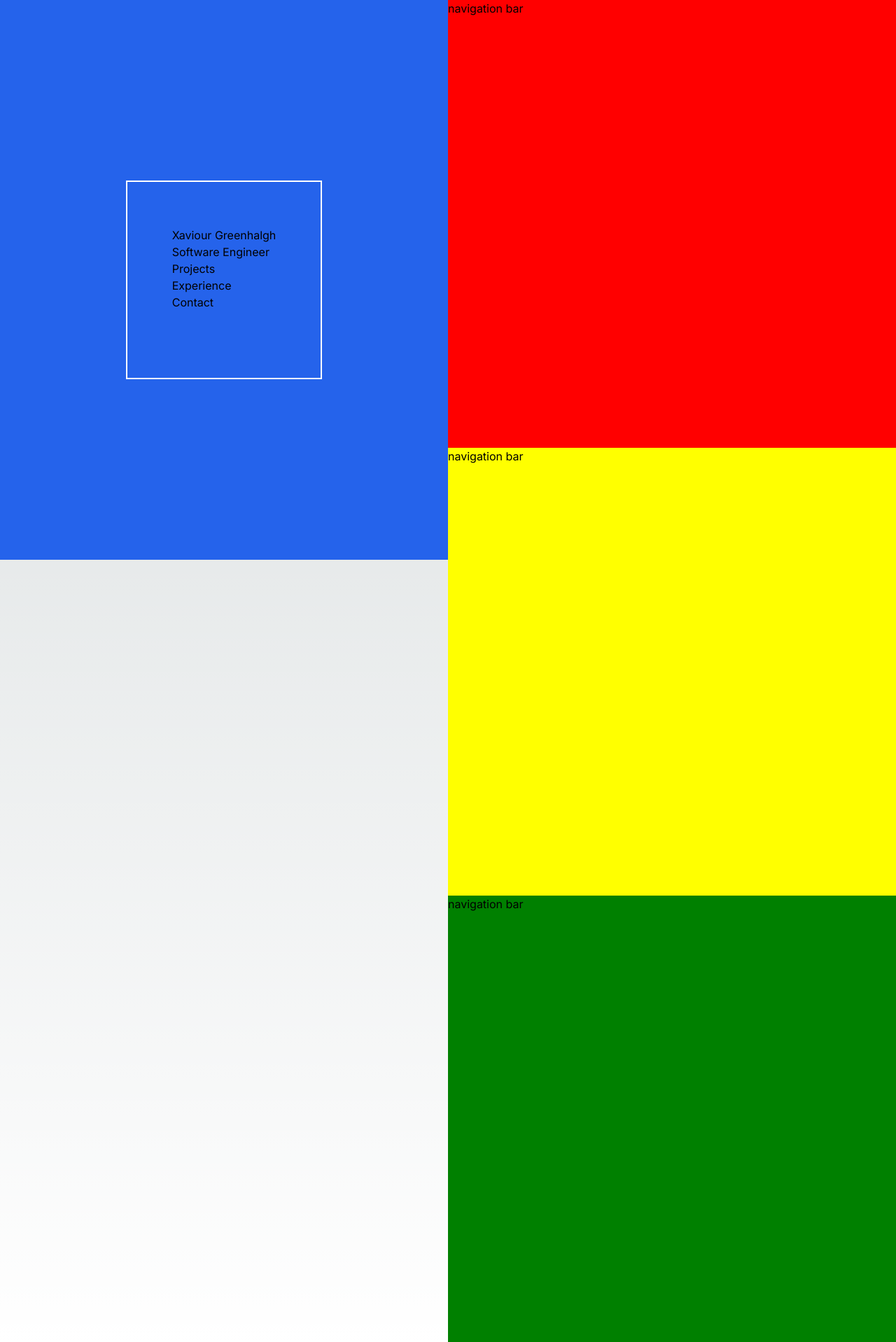
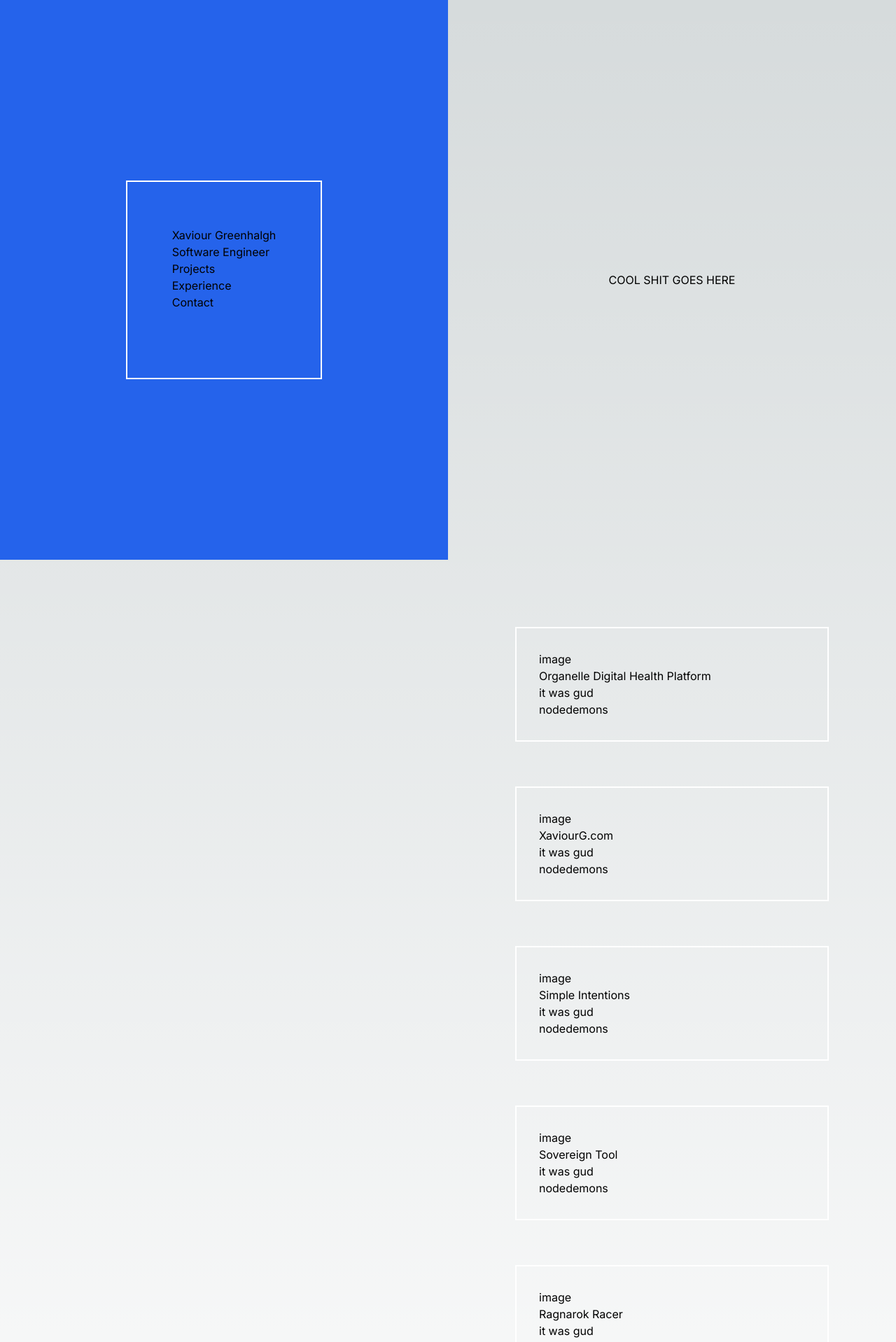
Before and after one commit to XaviourG/portfolio, a Next.js app in the folder portfolio/: page / in a window 1280 px wide. Shown: the top 1918 px of the page at 70% size. Built offline with nearby package versions, Linux system fonts and the light colour scheme.

Commit message:
get in all basic contetn

```diff
--- a/portfolio/src/app/portfolioBody.tsx
+++ b/portfolio/src/app/portfolioBody.tsx
@@ -3,7 +3,7 @@
 import NavigationBar from "@/components/top_bar/NavigationBar";
 import AboutSegment from "@/panels/AboutSegment";
 import ContactSegment from "@/panels/ContactSegment";
-import ExperienceSegment from "@/panels/ExperienceSegment";
+import ShowcaseSegment from "@/panels/ShowcaseSegment";
 import ProjectsSegment from "@/panels/ProjectsSegment";
 import { ReactElement } from "react"
 
@@ -17,7 +17,7 @@ const PortfolioBody = (): ReactElement => {
         <AboutSegment/>
       </div>
       <div className='flex flex-col sm:w-full xl:w-1/2'>
-        <ExperienceSegment/>
+        <ShowcaseSegment/>
         <ProjectsSegment/>
         <ContactSegment/>
       </div>
--- /dev/null
+++ b/portfolio/src/components/project/projectCard.tsx
@@ -0,0 +1,24 @@
+import { ReactElement } from "react";
+
+interface props {
+  title: string,
+  image: string,
+  tech: string[],
+  description: string,
+}
+
+const ProjectCard = ({
+  title,
+  image,
+  tech,
+  description,
+}: props): ReactElement => {
+  return <div className='p-8 m-8 border-2 border-solid border-white'>
+    <p>{image}</p>
+    <p>{title}</p>
+    <p>{description}</p>
+    <p>{tech}</p>
+  </div>;
+}
+
+export default ProjectCard;
--- a/portfolio/src/panels/ContactSegment.tsx
+++ b/portfolio/src/panels/ContactSegment.tsx
@@ -1,13 +1,12 @@
 import { ReactElement } from "react";
 
 const ContactSegment = (): ReactElement => {
-  return <div style={{
-    display: 'flex',
-    width: '100%',
-    backgroundColor: 'green',
-    height: '80vh'
-  }}>
-    navigation bar
+  return <div className='flex flex-col w-full p-32 justify-center items-center'>
+    <p>xaviourgreenhalgh@gmail.com</p>
+    <p>+61 416 612 608</p>
+    <p>https://linkedin.com/in/xaviourg</p>
+    <p>https://github.com/xaviourg</p>
+    <p>https://instagram.com/xaviourg</p>
   </div>
 }
 
--- a/portfolio/src/panels/ExperienceSegment.tsx
+++ /dev/null
@@ -1,14 +0,0 @@
-import { ReactElement } from "react";
-
-const ExperienceSegment = (): ReactElement => {
-  return <div style={{
-    display: 'flex',
-    width: '100%',
-    backgroundColor: 'red',
-    height: '80vh'
-  }}>
-    navigation bar
-  </div>
-}
-
-export default ExperienceSegment;
--- a/portfolio/src/panels/ProjectsSegment.tsx
+++ b/portfolio/src/panels/ProjectsSegment.tsx
@@ -1,13 +1,38 @@
+import ProjectCard from "@/components/project/projectCard";
 import { ReactElement } from "react";
 
 const ProjectsSegment = (): ReactElement => {
-  return <div style={{
-    display: 'flex',
-    width: '100%',
-    backgroundColor: 'yellow',
-    height: '80vh'
-  }}>
-    navigation bar
+  return <div className='flex flex-col w-full p-16'>
+    <ProjectCard
+      title='Organelle Digital Health Platform'
+      image='image'
+      tech={['node', 'demons']}
+      description='it was gud'
+    />
+    <ProjectCard
+      title='XaviourG.com'
+      image='image'
+      tech={['node', 'demons']}
+      description='it was gud'
+    />
+    <ProjectCard
+      title='Simple Intentions'
+      image='image'
+      tech={['node', 'demons']}
+      description='it was gud'
+    />
+    <ProjectCard
+      title='Sovereign Tool'
+      image='image'
+      tech={['node', 'demons']}
+      description='it was gud'
+    />
+    <ProjectCard
+      title='Ragnarok Racer'
+      image='image'
+      tech={['node', 'demons']}
+      description='it was gud'
+    />
   </div>
 }
 
--- /dev/null
+++ b/portfolio/src/panels/ShowcaseSegment.tsx
@@ -0,0 +1,9 @@
+import { ReactElement } from "react";
+
+const ShowcaseSegment = (): ReactElement => {
+  return <div className='flex justify-center items-center w-full h-screen'>
+    COOL SHIT GOES HERE
+  </div>
+}
+
+export default ShowcaseSegment;
```
